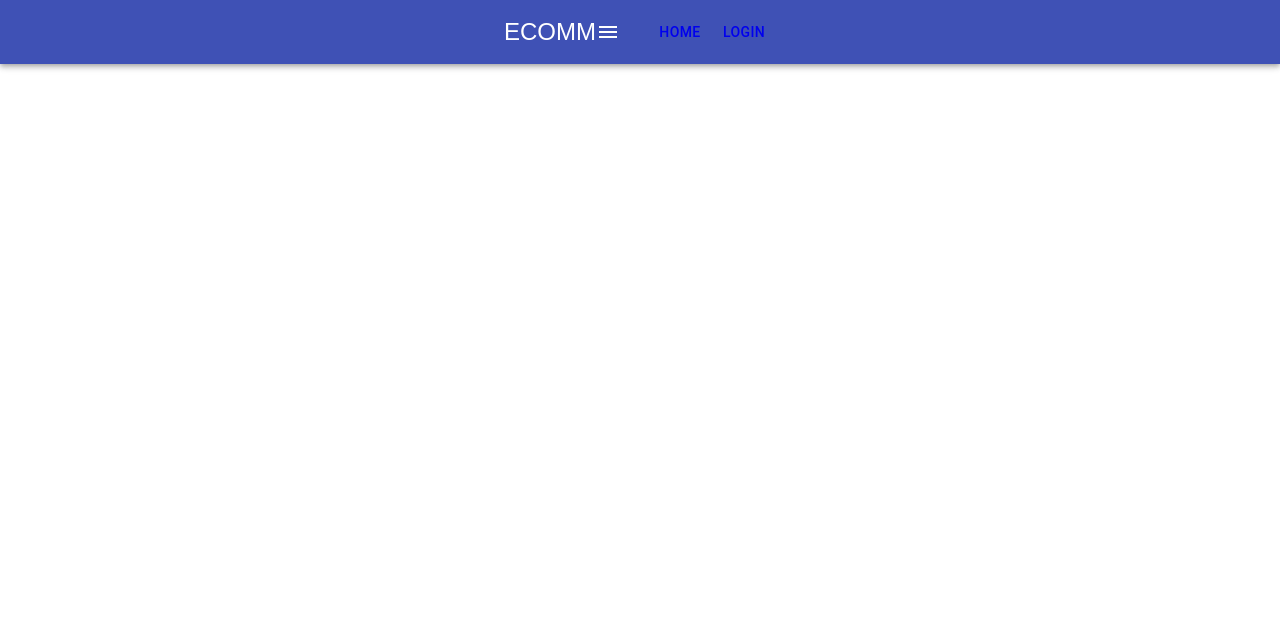
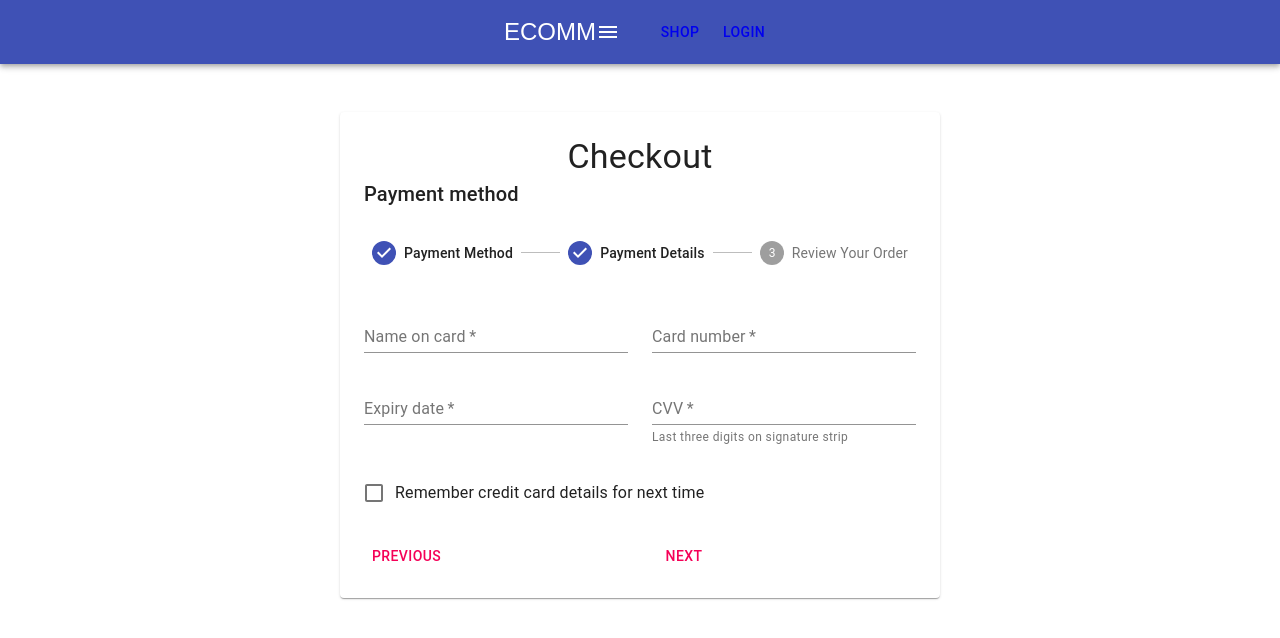
Before and after one commit to rickco75/ecomm, a React (Create React App) app: page /paymentdetails in a window 1280 px wide. Shown: the top 638 px of the page. Built offline with nearby package versions, Linux system fonts and the light colour scheme; no server answers.

Commit message:
built on checkout with state

```diff
--- a/src/App.js
+++ b/src/App.js
@@ -3,9 +3,12 @@ import {Switch, Route} from "react-router-dom"
 
 import Header from "./components/Header"
 import Cart from "./pages/Cart"
+import Cart2 from "./pages/Cart2"
 import Photos from "./pages/Photos"
 import SignIn from "./pages/SignIn"
 import Checkout from "./components/Checkout/Checkout"
+import PaymentForm from './components/Checkout/PaymentForm'
+
 function App() {
     return (
         <div>
@@ -16,13 +19,16 @@ function App() {
                     <Photos />
                 </Route>
                 <Route path="/cart">
-                    <Cart />
+                    <Cart2 />
                 </Route>
                 <Route path="/signin">
                     <SignIn />
                 </Route>
                 <Route path="/checkout">
-                    <Checkout />
+                    <Cart />
+                </Route>
+                <Route path="/paymentdetails">
+                    <PaymentForm />
                 </Route>
             </Switch>
         </div>
--- a/src/components/Checkout/AddressForm.js
+++ b/src/components/Checkout/AddressForm.js
@@ -1,29 +1,63 @@
-import React from 'react';
+import React  from 'react';
 import Grid from '@material-ui/core/Grid';
 import Typography from '@material-ui/core/Typography';
 import TextField from '@material-ui/core/TextField';
 import FormControlLabel from '@material-ui/core/FormControlLabel';
 import Checkbox from '@material-ui/core/Checkbox';
+import Button from '@material-ui/core/Button';
+import ThemeProvider from '@material-ui/styles/ThemeProvider'
 
-export default function AddressForm() {
+import Paper from '@material-ui/core/Paper';
+import Step from '@material-ui/core/Step';
+import Stepper from '@material-ui/core/Stepper';
+import StepLabel from '@material-ui/core/StepLabel';
+import useStyles from '../../utils/useStyles'
+
+export default function AddressForm(props) {
+  const classes = useStyles();
+
+  function Continue(e) {
+    e.preventDefault()
+    props.nextStep()
+  }
+  const {value} = props
+
   return (
     <React.Fragment>
+      <main className={classes.layout}>
+        <Paper className={classes.paper}>
+        <Typography component="h1" variant="h4" align="center">
+            Checkout
+          </Typography>
       <Typography variant="h6" gutterBottom>
         Shipping address
       </Typography>
+      <Stepper activeStep="1" className={classes.stepper}>
+              <Step>
+                <StepLabel>Shipping Address</StepLabel>
+              </Step>
+              <Step>
+                <StepLabel>Payment Details</StepLabel>
+              </Step>
+              <Step>
+                <StepLabel>Review Your Order</StepLabel>
+              </Step>
+          </Stepper>
       <Grid container spacing={3}>
         <Grid item xs={12} sm={6}>
           <TextField
             required
+            onChange={props.handleTextFieldChange}
             id="firstName"
             name="firstName"
             label="First name"
             fullWidth
             autoComplete="fname"
           />
-        </Grid>
-        <Grid item xs={12} sm={6}>
+         </Grid>
+       <Grid item xs={12} sm={6}>
           <TextField
+            onChange={props.handleTextFieldChange}
             required
             id="lastName"
             name="lastName"
@@ -34,6 +68,7 @@ export default function AddressForm() {
         </Grid>
         <Grid item xs={12}>
           <TextField
+            onChange={props.handleTextFieldChange}
             required
             id="address1"
             name="address1"
@@ -44,6 +79,7 @@ export default function AddressForm() {
         </Grid>
         <Grid item xs={12}>
           <TextField
+            onChange={props.handleTextFieldChange}
             id="address2"
             name="address2"
             label="Address line 2"
@@ -53,6 +89,7 @@ export default function AddressForm() {
         </Grid>
         <Grid item xs={12} sm={6}>
           <TextField
+            onChange={props.handleTextFieldChange}
             required
             id="city"
             name="city"
@@ -62,10 +99,13 @@ export default function AddressForm() {
           />
         </Grid>
         <Grid item xs={12} sm={6}>
-          <TextField id="state" name="state" label="State/Province/Region" fullWidth />
+          <TextField
+            onChange={props.handleTextFieldChange}
+            id="state" name="state" label="State/Province/Region" fullWidth />
         </Grid>
         <Grid item xs={12} sm={6}>
           <TextField
+            onChange={props.handleTextFieldChange}
             required
             id="zip"
             name="zip"
@@ -76,6 +116,7 @@ export default function AddressForm() {
         </Grid>
         <Grid item xs={12} sm={6}>
           <TextField
+            onChange={props.handleTextFieldChange}
             required
             id="country"
             name="country"
@@ -90,7 +131,15 @@ export default function AddressForm() {
             label="Use this address for payment details"
           />
         </Grid>
+        <Grid item xs={12} sm={6} className={classes.buttons}>
+          <Button
+            color="primary"
+            onClick={props.nextStep}
+          > Next </Button>
+        </Grid>
       </Grid>
+      </Paper>
+      </main>
     </React.Fragment>
   );
 }
--- a/src/components/Checkout/Checkout.js
+++ b/src/components/Checkout/Checkout.js
@@ -1,4 +1,4 @@
-import React from 'react';
+import React, { useContext } from 'react';
 import { makeStyles } from '@material-ui/core/styles';
 import CssBaseline from '@material-ui/core/CssBaseline';
 import AppBar from '@material-ui/core/AppBar';
@@ -13,6 +13,8 @@ import Typography from '@material-ui/core/Typography';
 import AddressForm from './AddressForm';
 import PaymentForm from './PaymentForm';
 import Review from './Review';
+import {Context} from '../../Context'
+
 
 function Copyright() {
   return (
@@ -63,10 +65,16 @@ const useStyles = makeStyles((theme) => ({
 
 const steps = ['Shipping address', 'Payment details', 'Review your order'];
 
+
+export default function Checkout() {
+  const classes = useStyles();
+  const [activeStep, setActiveStep] = React.useState(0);
+  const {checkoutFormItems} = useContext(Context)
+
   function getStepContent(step) {
           switch (step) {
             case 0:
-      return <AddressForm />;
+              return <AddressForm/>;
             case 1:
               return <PaymentForm />;
             case 2:
@@ -76,11 +84,11 @@ function getStepContent(step) {
           }
         }
 
-export default function Checkout() {
-  const classes = useStyles();
-  const [activeStep, setActiveStep] = React.useState(0);
+  //console.log(checkoutFormItems)
 
   const handleNext = () => {
+    console.log('handleNext')
+    console.log(checkoutFormItems)
     setActiveStep(activeStep + 1);
   };
 
@@ -88,6 +96,9 @@ export default function Checkout() {
     setActiveStep(activeStep - 1);
   };
 
+  const handleSubmit = (e) => {
+
+  }
   return (
     <React.Fragment>
       <CssBaseline />
@@ -123,6 +134,7 @@ export default function Checkout() {
               </React.Fragment>
             ) : (
               <React.Fragment>
+                <form onSubmit={handleSubmit}>
                 {getStepContent(activeStep)}
                 <div className={classes.buttons}>
                   {activeStep !== 0 && (
@@ -139,6 +151,7 @@ export default function Checkout() {
                     {activeStep === steps.length - 1 ? 'Place order' : 'Next'}
                   </Button>
                 </div>
+                </form>
               </React.Fragment>
             )}
           </React.Fragment>
--- a/src/components/Checkout/PaymentForm.js
+++ b/src/components/Checkout/PaymentForm.js
@@ -4,13 +4,37 @@ import Grid from '@material-ui/core/Grid';
 import TextField from '@material-ui/core/TextField';
 import FormControlLabel from '@material-ui/core/FormControlLabel';
 import Checkbox from '@material-ui/core/Checkbox';
+import Button from '@material-ui/core/Button';
+import useStyles from '../../utils/useStyles'
+import Paper from '@material-ui/core/Paper';
+import Step from '@material-ui/core/Step';
+import Stepper from '@material-ui/core/Stepper';
+import StepLabel from '@material-ui/core/StepLabel';
 
-export default function PaymentForm() {
+export default function PaymentForm(props) {
+  const classes = useStyles();
+
   return (
     <React.Fragment>
+      <main className={classes.layout}>
+      <Paper className={classes.paper}>
+      <Typography component="h1" variant="h4" align="center">
+            Checkout
+          </Typography>
       <Typography variant="h6" gutterBottom>
         Payment method
       </Typography>
+      <Stepper activeStep="2" className={classes.stepper}>
+              <Step>
+                <StepLabel>Payment Method</StepLabel>
+              </Step>
+              <Step>
+                <StepLabel>Payment Details</StepLabel>
+              </Step>
+              <Step>
+                <StepLabel>Review Your Order</StepLabel>
+              </Step>
+          </Stepper>
       <Grid container spacing={3}>
         <Grid item xs={12} md={6}>
           <TextField required id="cardName" label="Name on card" fullWidth />
@@ -36,7 +60,21 @@ export default function PaymentForm() {
             label="Remember credit card details for next time"
           />
         </Grid>
+        <Grid item xs={12} sm={6}>
+          <Button
+            color="secondary"
+            onClick={props.prevStep}
+          > Previous </Button>
+        </Grid>
+        <Grid item xs={12} sm={6}>
+          <Button
+            color="secondary"
+            onClick={props.nextStep}
+          > Next </Button>
+        </Grid>
       </Grid>
+      </Paper>
+      </main>
     </React.Fragment>
   );
 }
--- a/src/components/Checkout/Review.js
+++ b/src/components/Checkout/Review.js
@@ -5,6 +5,12 @@ import List from '@material-ui/core/List';
 import ListItem from '@material-ui/core/ListItem';
 import ListItemText from '@material-ui/core/ListItemText';
 import Grid from '@material-ui/core/Grid';
+import Button from '@material-ui/core/Button';
+import useStyles from '../../utils/useStyles'
+import Paper from '@material-ui/core/Paper';
+import Step from '@material-ui/core/Step';
+import Stepper from '@material-ui/core/Stepper';
+import StepLabel from '@material-ui/core/StepLabel';
 
 const products = [
   { name: 'Product 1', desc: 'A nice thing', price: '$9.99' },
@@ -21,26 +27,42 @@ const payments = [
   { name: 'Expiry date', detail: '04/2024' },
 ];
 
-const useStyles = makeStyles((theme) => ({
-  listItem: {
-    padding: theme.spacing(1, 0),
-  },
-  total: {
-    fontWeight: 700,
-  },
-  title: {
-    marginTop: theme.spacing(2),
-  },
-}));
+// const useStyles = makeStyles((theme) => ({
+//   listItem: {
+//     padding: theme.spacing(1, 0),
+//   },
+//   total: {
+//     fontWeight: 700,
+//   },
+//   title: {
+//     marginTop: theme.spacing(2),
+//   },
+// }));
 
-export default function Review() {
+export default function Review(props) {
   const classes = useStyles();
 
   return (
     <React.Fragment>
+      <main className={classes.layout}>
+      <Paper className={classes.paper}>
+      <Typography component="h1" variant="h4" align="center">
+            Checkout
+          </Typography>
       <Typography variant="h6" gutterBottom>
         Order summary
       </Typography>
+      <Stepper activeStep="1" className={classes.stepper}>
+              <Step>
+                <StepLabel>Shipping Address</StepLabel>
+              </Step>
+              <Step>
+                <StepLabel>Payment Details</StepLabel>
+              </Step>
+              <Step>
+                <StepLabel>Review Your Order</StepLabel>
+              </Step>
+          </Stepper>
       <List disablePadding>
         {products.map((product) => (
           <ListItem className={classes.listItem} key={product.name}>
@@ -80,7 +102,15 @@ export default function Review() {
             ))}
           </Grid>
         </Grid>
+          <Grid item xs={12} sm={6}>
+          <Button
+            color="primary"
+            onClick={props.prevStep}
+          > Previous </Button>
+        </Grid>
       </Grid>
+      </Paper>
+      </main>
     </React.Fragment>
   );
 }
--- a/src/components/Header.js
+++ b/src/components/Header.js
@@ -34,7 +34,7 @@ function Header() {
                     <IconButton edge="start" className={classes.menuButton} color="inherit" aria-label="menu">
                       ECOMM  <MenuIcon />
                     </IconButton>
-                    <Button color="inherit"><Link to="/">Home</Link></Button>
+                    <Button color="inherit"><Link to="/">SHOP</Link></Button>
                     {
                         cartItems.length > 0 && <Button color="inherit"><Link to="/cart">Cart</Link></Button>
                     }
--- a/src/index.css
+++ b/src/index.css
@@ -23,6 +23,7 @@ main.photos {
 
 main.cart-page {
   padding: 10px;
+  margin: 10px;
 }
 
 .cart-page > h1 {
--- a/src/pages/Cart.js
+++ b/src/pages/Cart.js
@@ -1,40 +1,80 @@
-import React, {useState, useContext} from "react"
-import {Context} from "../Context"
-import CartItem from "../components/CartItem"
+import React, { useState } from "react"
+
+import AddressForm from '../components/Checkout/AddressForm'
+import PaymentForm from '../components/Checkout/PaymentForm'
+import Review from '../components/Checkout/Review'
+
+import Grid from '@material-ui/core/Grid';
+import Typography from '@material-ui/core/Typography';
+
+import TextField from '@material-ui/core/TextField';
+import FormControlLabel from '@material-ui/core/FormControlLabel';
+import Checkbox from '@material-ui/core/Checkbox';
+import Button from '@material-ui/core/Button';
+import ThemeProvider from '@material-ui/styles/ThemeProvider'
+import AppBar from '@material-ui/core/AppBar'
+
 
 function Cart() {
-    const [buttonText, setButtonText] = useState("Place Order")
-    const {cartItems, emptyCart} = useContext(Context)
-    const totalCost = 5.99 * cartItems.length
-    const totalCostDisplay = totalCost.toLocaleString("en-US", {style: "currency", currency: "USD"})
+    const [step,setStep] = useState(1)
+    const [inputData, setInputData] = useState({
+        firstName:"",
+        lastName: "",
+        address1: "",
+        address2: "",
+        city: "",
+        state: "",
+        zip: "",
+        country: ""
+    })
 
-    const cartItemElements = cartItems.map(item => (
-        <CartItem key={item.id} item={item} />
-    ))
-
-    function placeOrder() {
-        setButtonText("Ordering...")
-        setTimeout(() => {
-            console.log("Order placed!")
-            setButtonText("Place Order")
-            emptyCart()
-        }, 3000)
+    const nextStep = () => {
+        setStep(step+1)
+    }
+    const prevStep = () => {
+        setStep(step-1)
     }
 
-    return (
-        <main className="cart-page">
-            <h1>Cart</h1>
-            {cartItemElements}
-            <p className="total-cost">Total: {totalCostDisplay}</p>
-            {
-                cartItems.length > 0 ?
-                <div className="order-button">
-                    <button onClick={placeOrder}>{buttonText}</button>
-                </div> :
-                <p>You have no items in your cart.</p>
-            }
-        </main>
-    )
+    const handleTextFieldChange = (event) => {
+        const { name, value } = event.target
+        setInputData(prevInputValues => ({ ...prevInputValues, [name]: value }))
+    }
+
+    const submitForm = () => {
+        console.log(inputData)
+    }
+
+    const {firstName,lastName,address1,address2,city,state,zip,country} = inputData
+    const values = {firstName,lastName,address1,address2,city,state,zip,country}
+
+    switch(step){
+        case 1:
+            return (
+                <AddressForm
+                    nextStep={nextStep}
+                    handleTextFieldChange={handleTextFieldChange}
+                    values={values}
+                    />
+            )
+        case 2:
+            return (
+                <PaymentForm
+                    nextStep={nextStep}
+                    prevStep={prevStep}
+                    handleTextFieldChange={handleTextFieldChange}
+                    values={values}
+                    />
+            )
+        case 3:
+            return (
+                <Review
+                nextStep={nextStep}
+                prevStep={prevStep}
+                handleTextFieldChange={handleTextFieldChange}
+                values={values}
+                    />
+            )
+    }
 }
 
 export default Cart
--- /dev/null
+++ b/src/pages/Cart2.js
@@ -0,0 +1,76 @@
+import React, { useState, useContext, useEffect } from "react"
+import { Context } from "../Context"
+import CartItem from "../components/CartItem"
+import Grid from '@material-ui/core/Grid';
+import Typography from '@material-ui/core/Typography';
+
+import TextField from '@material-ui/core/TextField';
+import FormControlLabel from '@material-ui/core/FormControlLabel';
+import Checkbox from '@material-ui/core/Checkbox';
+import Button from '@material-ui/core/Button';
+import ThemeProvider from '@material-ui/styles/ThemeProvider'
+import AppBar from '@material-ui/core/AppBar'
+
+import { Link } from "react-router-dom";
+
+//import classes from "*.module.sass";
+
+function Cart() {
+    const { checkoutFormItems, addCheckoutValues } = useContext(Context)
+    const [buttonText, setButtonText] = useState("Place Order")
+    const { cartItems, emptyCart } = useContext(Context)
+    const totalCost = 5.99 * cartItems.length
+    const totalCostDisplay = totalCost.toLocaleString("en-US", { style: "currency", currency: "USD" })
+    const items = {...checkoutFormItems}
+    const [inputData, setInputData] = useState({
+        step: 1,
+        firstName:"",
+        lastName: "",
+        address1: "",
+        address2: "",
+        city: "",
+        state: "",
+        zip: "",
+        country: ""
+    })
+
+    const submitForm = () => {
+        console.log(inputData)
+        addCheckoutValues(inputData)
+    }
+    const handleTextFieldChange = (event) => {
+        const { name, value } = event.target
+        setInputData(prevInputValues => ({ ...prevInputValues, [name]: value }))
+    }
+
+    const cartItemElements = cartItems.map(item => (
+        <CartItem key={item.id} item={item} />
+    ))
+
+    function placeOrder() {
+        setButtonText("Ordering...")
+        setTimeout(() => {
+            console.log("Order placed!")
+            setButtonText("Place Order")
+            emptyCart()
+        }, 3000)
+    }
+
+    return (
+        <main className="cart-page">
+            <h1>Cart</h1>
+            {cartItemElements}
+            <p className="total-cost">Total: {totalCostDisplay}</p>
+            {
+                cartItems.length > 0 ?
+                    <div className="order-button">
+                        <button onClick={placeOrder}>{buttonText}</button>
+                    </div> :
+                    <p>You have no items in your cart.</p>
+            }
+        </main>
+
+    )
+}
+
+export default Cart
--- /dev/null
+++ b/src/utils/useStyles.js
@@ -0,0 +1,40 @@
+import { makeStyles } from '@material-ui/core/styles';
+
+const useStyles = makeStyles((theme) => ({
+    appBar: {
+      position: 'relative',
+    },
+    layout: {
+      width: 'auto',
+      marginLeft: theme.spacing(2),
+      marginRight: theme.spacing(2),
+      [theme.breakpoints.up(600 + theme.spacing(2) * 2)]: {
+        width: 600,
+        marginLeft: 'auto',
+        marginRight: 'auto',
+      },
+    },
+    paper: {
+      marginTop: theme.spacing(3),
+      marginBottom: theme.spacing(3),
+      padding: theme.spacing(2),
+      [theme.breakpoints.up(600 + theme.spacing(3) * 2)]: {
+        marginTop: theme.spacing(6),
+        marginBottom: theme.spacing(6),
+        padding: theme.spacing(3),
+      },
+    },
+    stepper: {
+      padding: theme.spacing(3, 0, 5),
+    },
+    buttons: {
+      display: 'flex',
+      justifyContent: 'flex-end',
+    },
+    button: {
+      marginTop: theme.spacing(3),
+      marginLeft: theme.spacing(1),
+    },
+  }));
+
+  export default useStyles
```
Also changed, not shown: src/Context.js (+9 -1 lines). Lines whose indentation alone changed are shown as unchanged.
